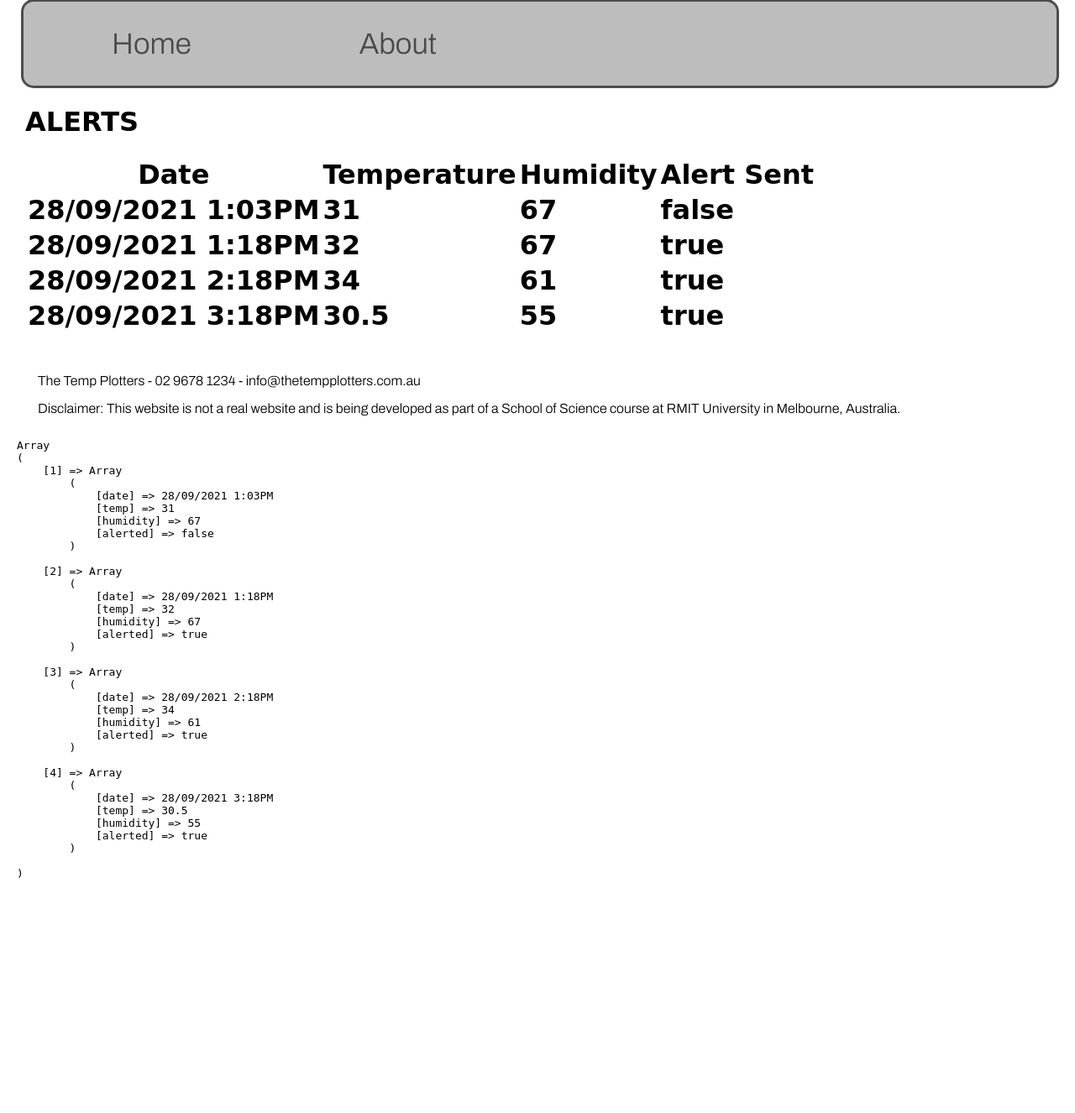
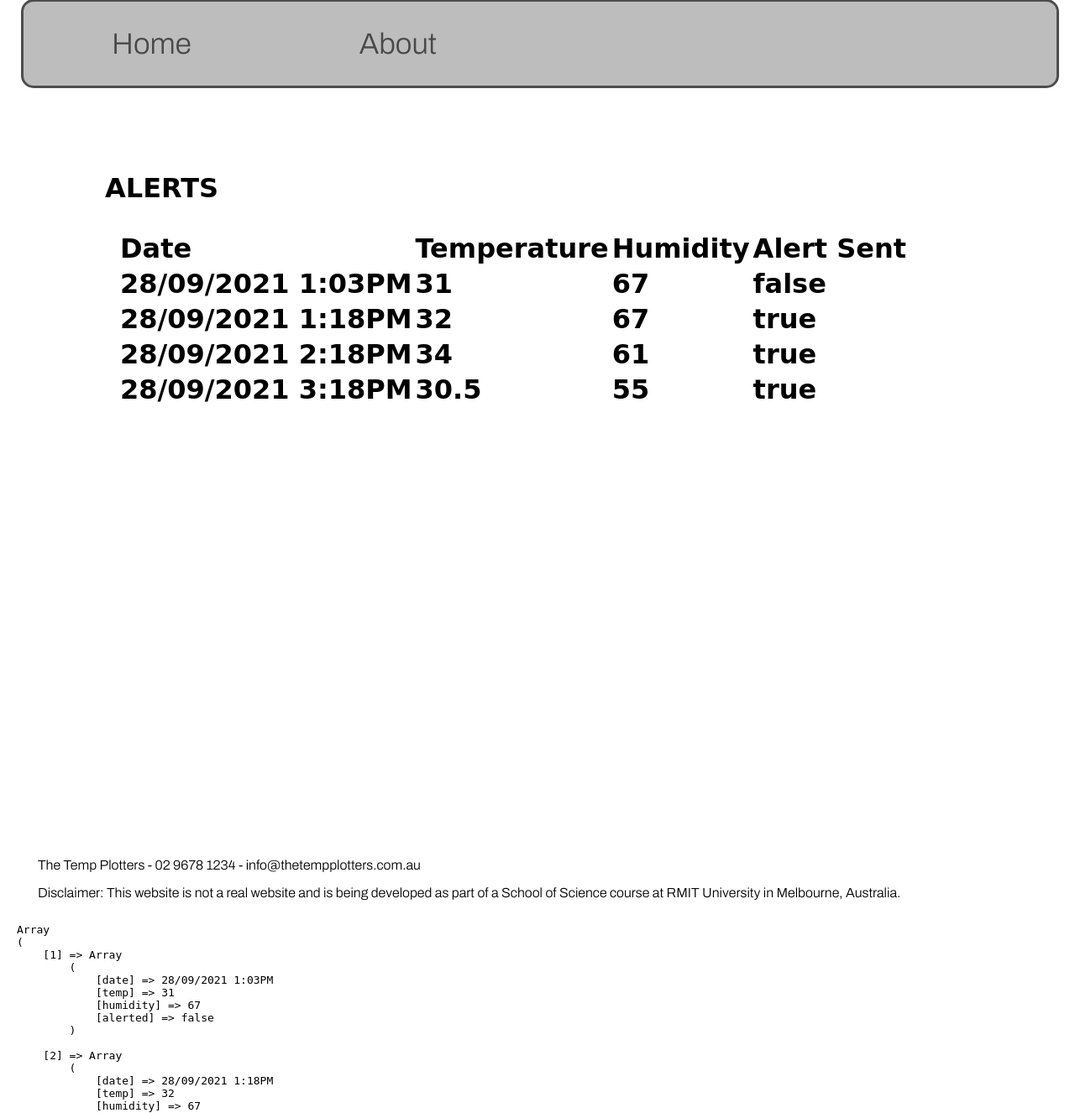
Before and after one commit to davidp84/BITS_The_Temp_Plotters, a PHP site: page / in a window 1280 px wide. Shown: the part 938-2264 px from the top of the page at 84% size. Before the commit the page ends 1984 px from the top, so only its background shows below. Run offline with PHP 8.4, Linux system fonts and the light colour scheme; some web fonts are replaced.

Commit message:
Added photo from online, basic page formatting

```diff
--- a/index.php
+++ b/index.php
@@ -15,7 +15,7 @@ topModule("The Temp Plotters");
 <img class='logo-head' src='../../media/logo.jpg'>
   <h2 class='company-name'>The Temp Plotters</h2>
   <a href='index.php'>
-  <img class='logo' src='https://i.pinimg.com/564x/74/94/ed/7494ed64686f16ed0535873c1c2790e1.jpg' alt='The Temp Plotters Logo' width="650" height="350">
+  <img class='logo' src='https://i.pinimg.com/564x/74/94/ed/7494ed64686f16ed0535873c1c2790e1.jpg' alt='The Temp Plotters Logo' width="750" height="350">
   </a>
 </header>
 
@@ -32,6 +32,7 @@ topModule("The Temp Plotters");
 
 <h1> ALERTS <h1>
 
+<article>
 
 <table class="main-table">
   <tr>
@@ -43,6 +44,8 @@ topModule("The Temp Plotters");
     <?= tableModule() ?>
 </table>
 
+</artcile>
+
 </main>
 
 <?= footerModule() ?>
--- a/style.css
+++ b/style.css
@@ -26,9 +26,13 @@ h1, h2, h3, h4, h5, h6 {
 }
 
 /* Give all semantic body elements uniform layout style */
-header, main, footer, aside, section, article, details, div {
+header, footer, aside, section, article, details, div {
   margin: 5px;
   box-sizing: border-box;
+}
+
+main {
+  margin: 100px;
 }
 
 /* styles for NAV element including for nav bar */
@@ -90,6 +94,11 @@ h3#contact {
   text-align: center;
 }
 
+article {
+  text-align: left;
+  padding: 10px;
+}
+
 header {
   font-size: clamp(3rem, 10vw, 7rem);
   font-weight: bold;
@@ -113,6 +122,11 @@ header * {
   margin-right: 10px;
 }
 
+img {
+  margin-right: 100px;
+}
+
 footer {
   padding: 10px;
+  margin-top: 500px;
 }
```
